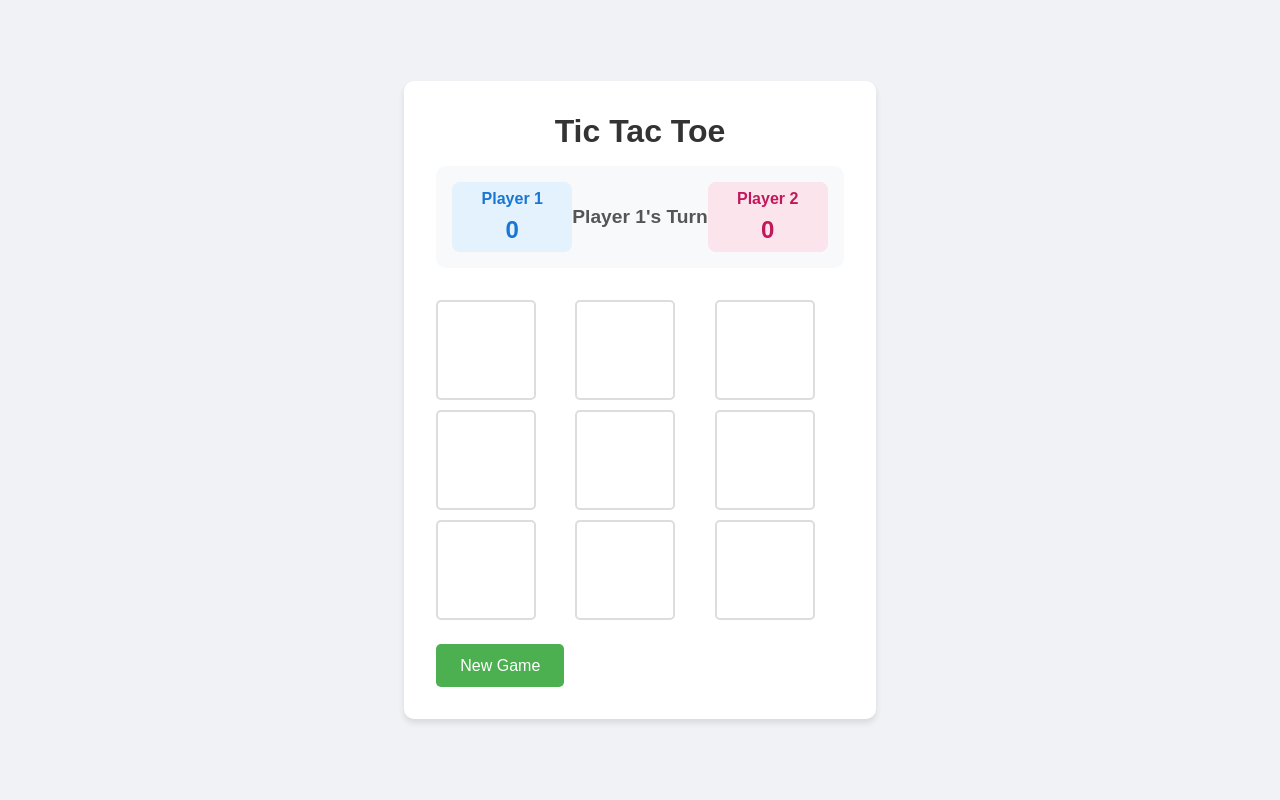
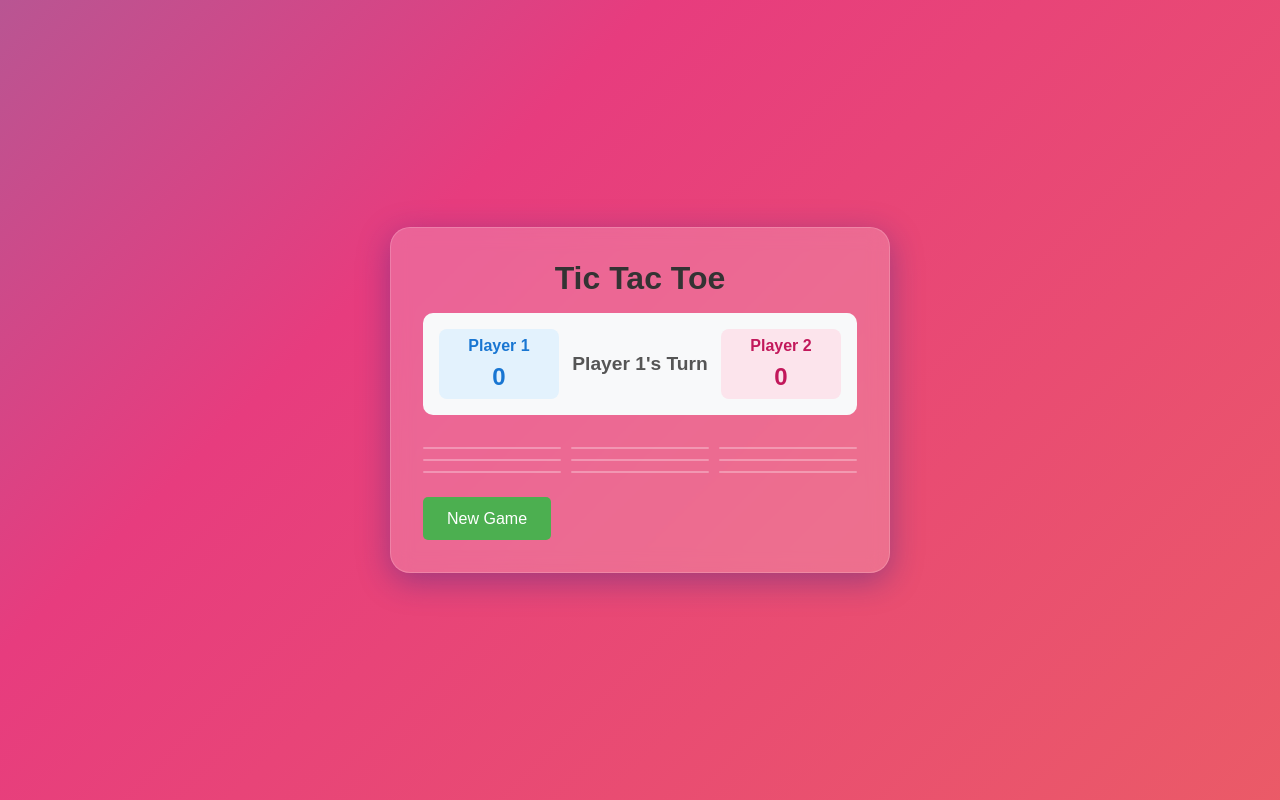
Before and after one commit to lemonade247/tic-tac-toe, a plain HTML site: page index.html in a window 1280 px wide. Both pictures are taken after a click on the button "Start Game". Drawn offline with Linux system fonts and the light colour scheme.

Commit message:
Added animated gradient background and modern glass-morphism design

```diff
--- a/styles.css
+++ b/styles.css
@@ -6,19 +6,39 @@
 
 body {
     font-family: 'Arial', sans-serif;
+    margin: 0;
+    padding: 0;
+    min-height: 100vh;
     display: flex;
     justify-content: center;
     align-items: center;
-    min-height: 100vh;
-    background-color: #f0f2f5;
+    background: linear-gradient(-45deg, #ee7752, #e73c7e, #23a6d5, #23d5ab);
+    background-size: 400% 400%;
+    animation: gradient 15s ease infinite;
+}
+
+@keyframes gradient {
+    0% {
+        background-position: 0% 50%;
+    }
+    50% {
+        background-position: 100% 50%;
+    }
+    100% {
+        background-position: 0% 50%;
+    }
 }
 
 .container {
     text-align: center;
-    background-color: white;
+    background: rgba(255, 255, 255, 0.2);
+    backdrop-filter: blur(10px);
+    border-radius: 20px;
     padding: 2rem;
-    border-radius: 10px;
-    box-shadow: 0 4px 6px rgba(0, 0, 0, 0.1);
+    box-shadow: 0 8px 32px 0 rgba(31, 38, 135, 0.37);
+    border: 1px solid rgba(255, 255, 255, 0.18);
+    max-width: 500px;
+    width: 90%;
 }
 
 h1 {
@@ -40,29 +60,29 @@ h1 {
 }
 
 .cell {
-    width: 100px;
-    height: 100px;
-    background-color: #fff;
-    border: 2px solid #ddd;
-    border-radius: 5px;
+    background: rgba(255, 255, 255, 0.1);
+    backdrop-filter: blur(5px);
+    border: 1px solid rgba(255, 255, 255, 0.2);
+    border-radius: 10px;
+    font-size: 3rem;
     display: flex;
     justify-content: center;
     align-items: center;
-    font-size: 2.5rem;
     cursor: pointer;
-    transition: background-color 0.3s;
+    transition: all 0.3s ease;
 }
 
 .cell:hover {
-    background-color: #f8f9fa;
+    background: rgba(255, 255, 255, 0.2);
+    transform: scale(1.05);
 }
 
 .cell.x {
-    color: #2196f3;
+    color: #ff6b6b;
 }
 
 .cell.o {
-    color: #f44336;
+    color: #4ecdc4;
 }
 
 #restartButton {
```
